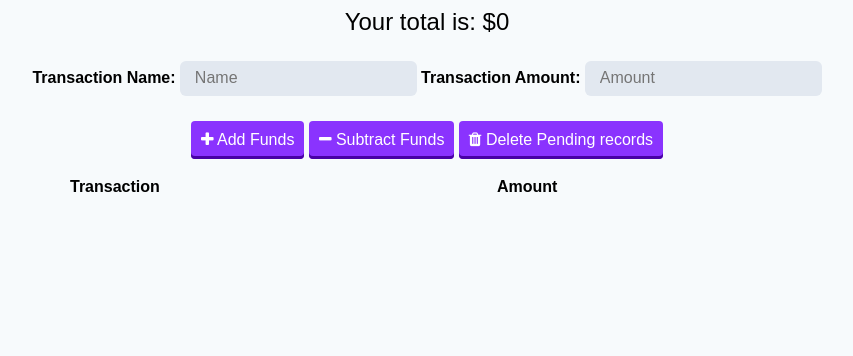
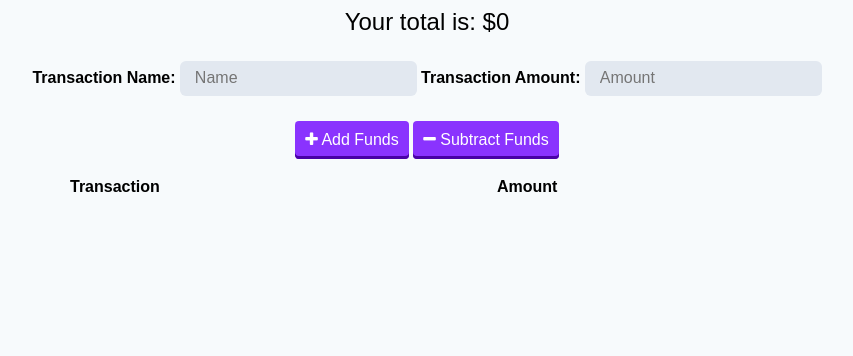
Before and after one commit to JohnGlendening/..jo, a website: page public/index.html in a window 1280 px wide. Shown: the whole page, without its empty margins (213-1066 px from the left). Drawn offline with nearby package versions, Linux system fonts and the light colour scheme; no server answers.

Commit message:
clean up

```diff
--- a/public/index.html
+++ b/public/index.html
@@ -1,5 +1,6 @@
 <!DOCTYPE html>
 <html lang="en">
+
 <head>
     <meta charset="UTF-8" />
     <meta name="viewport" content="width=device-width, initial-scale=1.0" />
@@ -7,13 +8,11 @@
     <meta name="theme-color" content="#317EFB" />
     <link rel="manifest" href="manifest.webmanifest">
 
-    <link
-      rel="stylesheet"
-      href="https://stackpath.bootstrapcdn.com/font-awesome/4.7.0/css/font-awesome.min.css"
-    />
+    <link rel="stylesheet" href="https://stackpath.bootstrapcdn.com/font-awesome/4.7.0/css/font-awesome.min.css" />
     <link rel="stylesheet" href="/style.css" />
     <title>Budget Tracker</title>
 </head>
+
 <body>
     <div class="wrapper">
         <div class="total">
@@ -31,9 +30,6 @@
                 <button id="add-btn"><i class="fa fa-plus"></i> Add Funds</button>
                 <button id="sub-btn">
             <i class="fa fa-minus"></i> Subtract Funds
-          </button>
-          <button id="del-btn">
-            <i class="fa fa-trash"></i> Delete Pending records
           </button>
             </div>
             <p role="alert" class="error"></p>
@@ -66,4 +62,5 @@
         }
     </script>
 </body>
+
 </html>
```
Also changed, not shown: public/assets/img/Screen Shot 2020-02-05 at 8.48.23 PM.png (deleted), public/assets/img/Screen Shot 2020-02-05 at 8.50.55 PM.png (deleted). Lines whose indentation alone changed are shown as unchanged.
